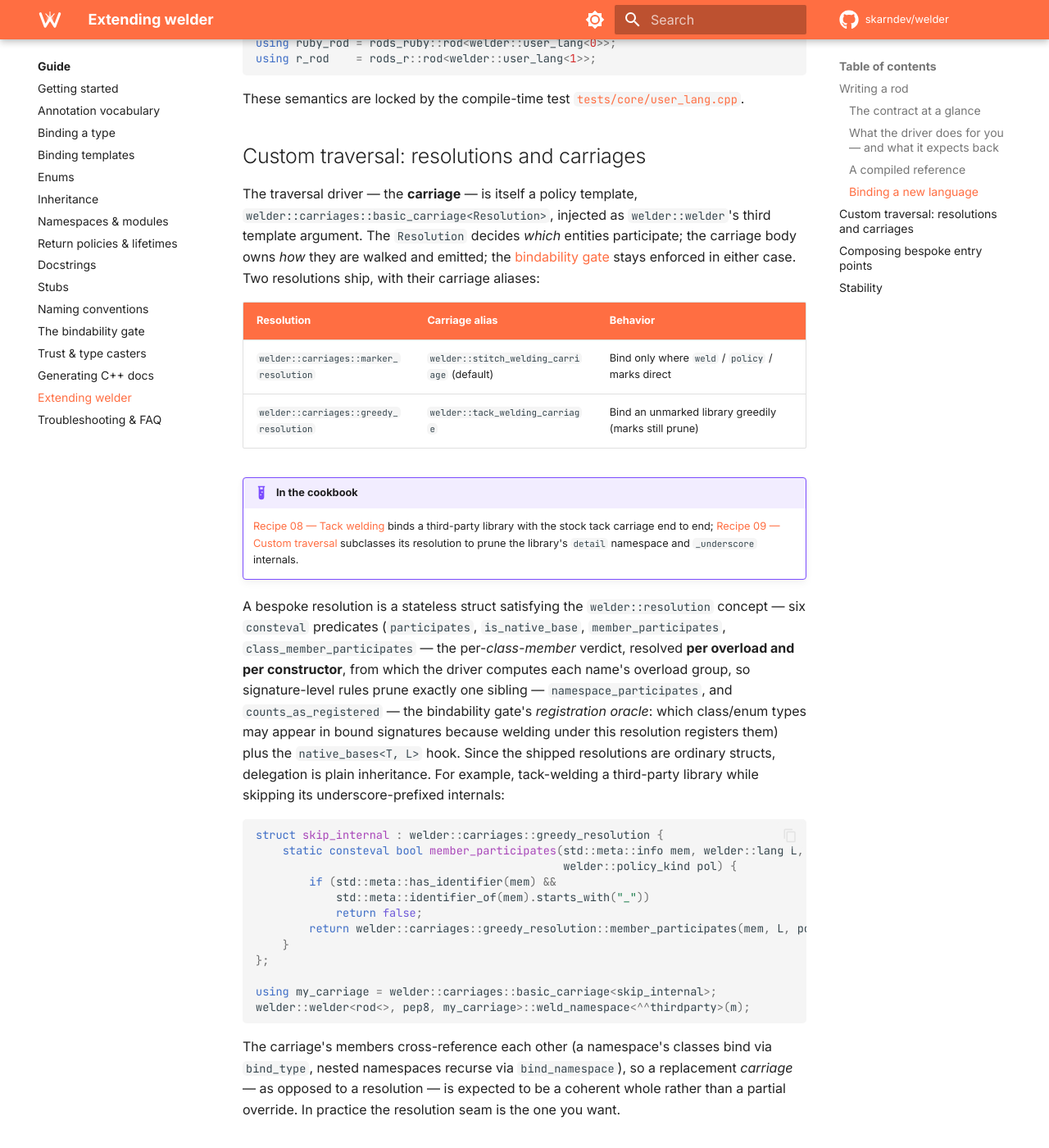
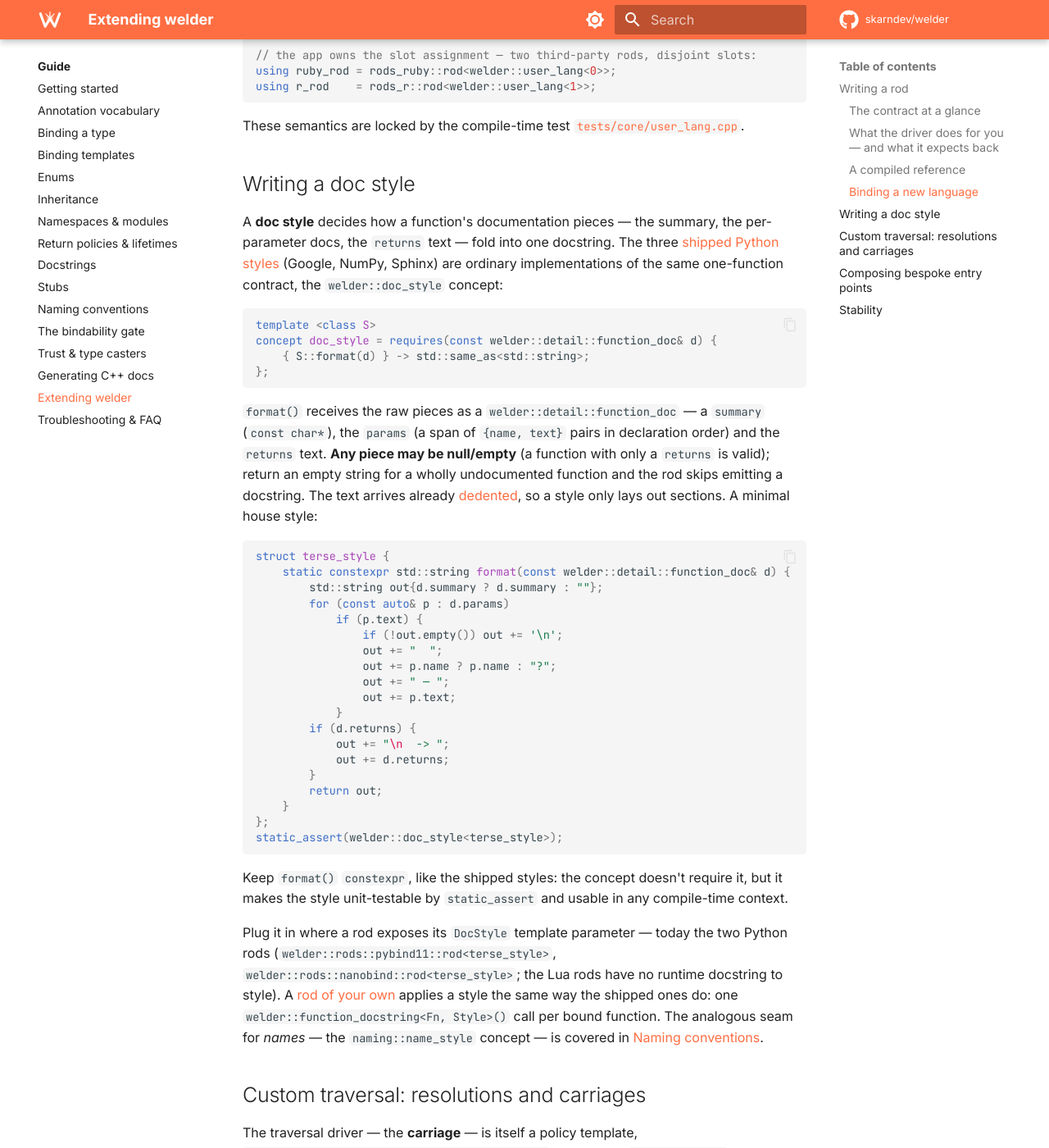
Before and after one commit to skarndev/welder, an MkDocs documentation site: the page built from docs/content/guide/extending.md, in a window 1280 px wide and 1400 px high, scrolled down 3881 px. Shown: the whole window at 82% size. Built offline with MkDocs 1.6.1 and Material for MkDocs 9.7.7, drawn with Linux system fonts in a browser that asks for light colours; comment, search, counter and statistics services are not loaded; some of the changed text lies outside the part shown.

Commit message:
docs: document weld_namespace_as_submodule + writing a custom doc style
- Namespaces & modules: new "Binding a namespace as a submodule" subsection
  (flat weld_namespace vs submodule form, styled/weld_as default name vs the
  verbatim trailing override, chaining on the returned handle; Python/Lua tabs);
  Binding a type deep-links to it
- Extending welder: new "Writing a doc style" section — the welder::doc_style
  concept, the function_doc may-be-null contract, a compile-probed terse_style
  example (verified against the real headers with g++-16 -freflection), and
  where the style plugs in; the page now lists four seams and Stability names
  doc_style/name_style as supported
- docstrings + guide index cross-link the new material

Co-Authored-By: Claude Fable 5 <noreply@anthropic.com>

````diff
--- a/docs/content/guide/extending.md
+++ b/docs/content/guide/extending.md
@@ -1,10 +1,11 @@
 # Extending welder
 
-welder's core is deliberately open at three seams, all joined by static
+welder's core is deliberately open at four seams, all joined by static
 polymorphism and concept-checked at compile time:
 
 - a **rod** — a new binding backend (a new framework, or a whole new target
   language);
+- a **doc style** — a new docstring dialect for the documentation a rod emits;
 - a **resolution** — a new *which-participates* policy, injected into the
   traversal carriage;
 - the **entry point itself** — `welder::welder` can be subclassed to compose
@@ -189,6 +190,63 @@ using r_rod    = rods_r::rod<welder::user_lang<1>>;
 These semantics are locked by the compile-time test
 [`tests/core/user_lang.cpp`](https://github.com/skarndev/welder/blob/main/tests/core/user_lang.cpp).
 
+## Writing a doc style
+
+A **doc style** decides how a function's documentation pieces — the summary, the
+per-parameter docs, the `returns` text — fold into one docstring. The three
+[shipped Python styles](docstrings.md#choosing-a-docstring-style) (Google,
+NumPy, Sphinx) are ordinary implementations of the same one-function contract,
+the `welder::doc_style` concept:
+
+```cpp
+template <class S>
+concept doc_style = requires(const welder::detail::function_doc& d) {
+    { S::format(d) } -> std::same_as<std::string>;
+};
+```
+
+`format()` receives the raw pieces as a `welder::detail::function_doc` — a
+`summary` (`const char*`), the `params` (a span of `{name, text}` pairs in
+declaration order) and the `returns` text. **Any piece may be null/empty** (a
+function with only a `returns` is valid); return an empty string for a wholly
+undocumented function and the rod skips emitting a docstring. The text arrives
+already [dedented](docstrings.md#multiline-docstrings), so a style only lays
+out sections. A minimal house style:
+
+```cpp
+struct terse_style {
+    static constexpr std::string format(const welder::detail::function_doc& d) {
+        std::string out{d.summary ? d.summary : ""};
+        for (const auto& p : d.params)
+            if (p.text) {
+                if (!out.empty()) out += '\n';
+                out += "  ";
+                out += p.name ? p.name : "?";
+                out += " — ";
+                out += p.text;
+            }
+        if (d.returns) {
+            out += "\n  -> ";
+            out += d.returns;
+        }
+        return out;
+    }
+};
+static_assert(welder::doc_style<terse_style>);
+```
+
+Keep `format()` `constexpr`, like the shipped styles: the concept doesn't require
+it, but it makes the style unit-testable by `static_assert` and usable in any
+compile-time context.
+
+Plug it in where a rod exposes its `DocStyle` template parameter — today the two
+Python rods (`welder::rods::pybind11::rod<terse_style>`,
+`welder::rods::nanobind::rod<terse_style>`; the Lua rods have no runtime
+docstring to style). A [rod of your own](#writing-a-rod) applies a style the
+same way the shipped ones do: one `welder::function_docstring<Fn, Style>()` call
+per bound function. The analogous seam for *names* — the `naming::name_style`
+concept — is covered in [Naming conventions](naming.md).
+
 ## Custom traversal: resolutions and carriages
 
 The traversal driver — the **carriage** — is itself a policy template,
@@ -262,10 +320,10 @@ struct my_welder : welder::welder<welder::rods::pybind11::rod<>,
 
 ## Stability
 
-These seams — the `welder::rod` and `welder::resolution` concepts,
-`welder::carriages::basic_carriage`, the open language value space
-(`welder::user_lang`), and subclassing `welder::welder` — are welder's
-*supported* extension surface: out-of-tree code should need nothing from
+These seams — the `welder::rod`, `welder::resolution`, `welder::doc_style` and
+`welder::naming::name_style` concepts, `welder::carriages::basic_carriage`, the
+open language value space (`welder::user_lang`), and subclassing
+`welder::welder` — are welder's *supported* extension surface: out-of-tree code should need nothing from
 `welder::detail`. Pre-1.0 the hook signatures may still evolve (see the
 status note in the [README](https://github.com/skarndev/welder#readme));
 changes will be called out per release.
````
Also changed, not shown: docs/content/guide/binding-types.md (+1 -1 lines), docs/content/guide/docstrings.md (+3 -1 lines), docs/content/guide/index.md (+1 -1 lines), docs/content/guide/namespaces-modules.md (+38 -0 lines).
